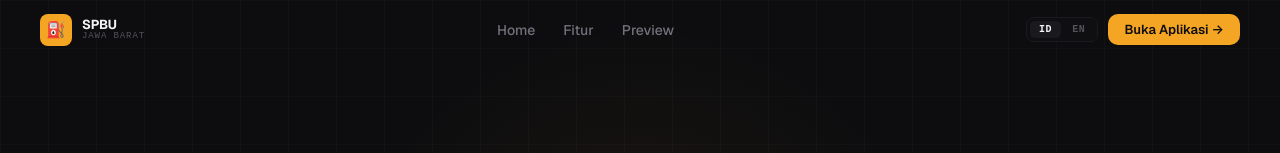
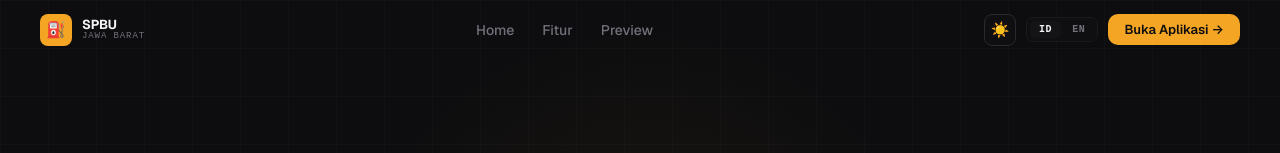
Before and after one commit to TYRX24/spbu-map, a React (Vite) app: page / in a window 1280 px wide. Shown: the top 153 px of the page. Built offline with nearby package versions, Linux system fonts and the light colour scheme.

Commit message:
feat: dark/light mode di landing page

```diff
--- a/src/pages/Landing.jsx
+++ b/src/pages/Landing.jsx
@@ -19,6 +19,8 @@ const FEATURES = [
 export default function Landing() {
   const [lang, setLang] = useState('id');
   const [scrolled, setScrolled] = useState(false);
+  const [theme, setTheme] = useState('dark');
+  const isDark = theme === 'dark';
 
   useEffect(() => {
     const fn = () => setScrolled(window.scrollY > 40);
@@ -26,15 +28,32 @@ export default function Landing() {
     return () => window.removeEventListener('scroll', fn);
   }, []);
 
+  useEffect(() => {
+    document.body.style.background = isDark ? '#0d0d0f' : '#f4f4f0';
+    document.body.style.color = isDark ? '#f4f4f5' : '#18181b';
+  }, [theme]);
+
+  const scrollTo = (id) => {
+    document.getElementById(id)?.scrollIntoView({ behavior: 'smooth', block: 'start' });
+  };
+
   const APP = '/map';
   const isId = lang === 'id';
 
-  const scrollTo = (id) => {
-  document.getElementById(id)?.scrollIntoView({ behavior: 'smooth', block: 'start' });
-    };
+  const c = {
+    bg:       isDark ? '#0d0d0f' : '#f4f4f0',
+    bgElev:   isDark ? '#0f0f11' : '#ffffff',
+    bgElev2:  isDark ? '#141416' : '#f0f0ec',
+    border:   isDark ? '#1a1a1e' : '#e0e0dc',
+    border2:  isDark ? '#2a2a2e' : '#d0d0cc',
+    fg:       isDark ? '#f4f4f5' : '#18181b',
+    fgMuted:  isDark ? '#a1a1aa' : '#52525b',
+    fgDim:    isDark ? '#71717a' : '#71717a',
+    navBg:    isDark ? 'rgba(13,13,15,0.92)' : 'rgba(244,244,240,0.92)',
+  };
 
   return (
-    <div style={{ fontFamily: "'Geist', -apple-system, system-ui, sans-serif", background: '#0d0d0f', color: '#f4f4f5', minHeight: '100vh' }}>
+    <div style={{ fontFamily: "'Geist', -apple-system, system-ui, sans-serif", background: c.bg, color: c.fg, minHeight: '100vh', transition: 'background 0.3s, color 0.3s' }}>
       <style>{`
         *, *::before, *::after { box-sizing: border-box; margin: 0; padding: 0; }
         html { scroll-behavior: smooth; }
@@ -43,12 +62,7 @@ export default function Landing() {
         .lp-btn { display:inline-flex; align-items:center; gap:8px; padding:12px 24px; border-radius:10px; font-size:14px; font-weight:600; font-family:inherit; cursor:pointer; border:none; transition:all 0.2s; }
         .lp-btn-primary { background:#f5a524; color:#0d0d0f; }
         .lp-btn-primary:hover { background:#f5b84a; transform:translateY(-1px); }
-        .lp-btn-ghost { background:transparent; color:#f4f4f5; border:1px solid #2a2a2e; }
-        .lp-btn-ghost:hover { background:#141416; }
-        .lp-nav-link { font-size:14px; color:#71717a; font-weight:500; transition:color 0.2s; }
-        .lp-nav-link:hover { color:#f4f4f5; }
-        .lp-card { background:#0f0f11; border:1px solid #1a1a1e; border-radius:14px; padding:24px; transition:border-color 0.2s; }
-        .lp-card:hover { border-color:#2a2a2e; }
+        .lp-nav-link { font-size:14px; font-weight:500; transition:color 0.2s; cursor:pointer; background:none; border:none; font-family:inherit; }
       `}</style>
 
       {/* NAVBAR */}
@@ -56,39 +70,63 @@ export default function Landing() {
         position: 'fixed', top: 0, left: 0, right: 0, zIndex: 100,
         height: 60, padding: '0 40px',
         display: 'flex', alignItems: 'center', justifyContent: 'space-between',
-        background: scrolled ? 'rgba(13,13,15,0.92)' : 'transparent',
+        background: scrolled ? c.navBg : 'transparent',
         backdropFilter: scrolled ? 'blur(16px)' : 'none',
-        borderBottom: scrolled ? '1px solid #1a1a1e' : '1px solid transparent',
+        borderBottom: scrolled ? `1px solid ${c.border}` : '1px solid transparent',
         transition: 'all 0.3s',
       }}>
-        <div style={{ display: 'flex', alignItems: 'center', gap: 10 }}>
-          <div style={{ width: 32, height: 32, borderRadius: 8, background: '#f5a524', display: 'flex', alignItems: 'center', justifyContent: 'center' }}>
+        {/* Logo */}
+        <a href="/" style={{ display: 'flex', alignItems: 'center', gap: 10 }}>
+          <div style={{ width: 32, height: 32, borderRadius: 8, background: '#f5a524', display: 'flex', alignItems: 'center', justifyContent: 'center', flexShrink: 0 }}>
             <span style={{ fontSize: 16 }}>⛽</span>
           </div>
           <div>
-            <div style={{ fontSize: 13, fontWeight: 800, letterSpacing: '-0.02em', lineHeight: 1 }}>SPBU</div>
-            <div style={{ fontSize: 9, color: '#52525b', fontFamily: 'monospace', letterSpacing: '0.1em' }}>JAWA BARAT</div>
+            <div style={{ fontSize: 13, fontWeight: 800, letterSpacing: '-0.02em', lineHeight: 1, color: c.fg }}>SPBU</div>
+            <div style={{ fontSize: 9, color: c.fgDim, fontFamily: 'monospace', letterSpacing: '0.1em' }}>JAWA BARAT</div>
           </div>
+        </a>
+
+        {/* Nav links */}
+        <div style={{ display: 'flex', alignItems: 'center', gap: 28 }}>
+          {[
+            { label: 'Home',                            id: 'hero'     },
+            { label: isId ? 'Fitur' : 'Features',       id: 'features' },
+            { label: 'Preview',                          id: 'preview'  },
+          ].map(n => (
+            <button key={n.id} onClick={() => scrollTo(n.id)} className="lp-nav-link"
+              style={{ color: c.fgDim }}
+              onMouseEnter={e => e.currentTarget.style.color = c.fg}
+              onMouseLeave={e => e.currentTarget.style.color = c.fgDim}
+            >{n.label}</button>
+          ))}
         </div>
 
-        <div style={{ display: 'flex', alignItems: 'center', gap: 28 }}>
-            <span onClick={() => scrollTo('hero')}    className="lp-nav-link" style={{ cursor:'pointer' }}>Home</span>
-            <span onClick={() => scrollTo('features')} className="lp-nav-link" style={{ cursor:'pointer' }}>{isId ? 'Fitur' : 'Features'}</span>
-            <span onClick={() => scrollTo('preview')}  className="lp-nav-link" style={{ cursor:'pointer' }}>Preview</span>
-        </div>
+        {/* Right side */}
+        <div style={{ display: 'flex', alignItems: 'center', gap: 10 }}>
+          {/* Theme toggle */}
+          <button onClick={() => setTheme(t => t === 'dark' ? 'light' : 'dark')} style={{
+            width: 32, height: 32, borderRadius: 8,
+            border: `1px solid ${c.border2}`,
+            background: c.bgElev, color: c.fg,
+            display: 'flex', alignItems: 'center', justifyContent: 'center',
+            cursor: 'pointer', fontSize: 15,
+          }}>
+            {isDark ? '☀️' : '🌙'}
+          </button>
 
-        <div style={{ display: 'flex', alignItems: 'center', gap: 10 }}>
-          <div style={{ display: 'flex', gap: 2, padding: 3, background: '#0f0f11', borderRadius: 7, border: '1px solid #1a1a1e' }}>
+          {/* Lang toggle */}
+          <div style={{ display: 'flex', gap: 2, padding: 3, background: c.bgElev, borderRadius: 7, border: `1px solid ${c.border}` }}>
             {['id', 'en'].map(L => (
               <button key={L} onClick={() => setLang(L)} style={{
                 padding: '3px 9px', fontSize: 10, fontWeight: 700, borderRadius: 5,
                 border: 'none', cursor: 'pointer', fontFamily: 'monospace',
                 textTransform: 'uppercase', letterSpacing: '0.06em', transition: 'all 0.15s',
-                background: lang === L ? '#1a1a1e' : 'transparent',
-                color: lang === L ? '#f4f4f5' : '#52525b',
+                background: lang === L ? c.bgElev2 : 'transparent',
+                color: lang === L ? c.fg : c.fgDim,
               }}>{L}</button>
             ))}
           </div>
+
           <a href={APP} className="lp-btn lp-btn-primary" style={{ padding: '7px 16px', fontSize: 13 }}>
             {isId ? 'Buka Aplikasi' : 'Open App'} →
           </a>
@@ -96,14 +134,14 @@ export default function Landing() {
       </nav>
 
       {/* HERO */}
-      <section style={{
+      <section id="hero" style={{
         minHeight: '100vh', display: 'flex', flexDirection: 'column',
         alignItems: 'center', justifyContent: 'center',
         padding: '120px 40px 80px', textAlign: 'center', position: 'relative', overflow: 'hidden',
       }}>
         <div style={{
           position: 'absolute', inset: 0, zIndex: 0,
-          backgroundImage: 'linear-gradient(rgba(255,255,255,0.02) 1px, transparent 1px), linear-gradient(90deg, rgba(255,255,255,0.02) 1px, transparent 1px)',
+          backgroundImage: `linear-gradient(${isDark ? 'rgba(255,255,255,0.02)' : 'rgba(0,0,0,0.04)'} 1px, transparent 1px), linear-gradient(90deg, ${isDark ? 'rgba(255,255,255,0.02)' : 'rgba(0,0,0,0.04)'} 1px, transparent 1px)`,
           backgroundSize: '48px 48px',
         }}/>
         <div style={{
@@ -125,13 +163,13 @@ export default function Landing() {
             </span>
           </div>
 
-          <h1 style={{ fontSize: 'clamp(44px, 7vw, 80px)', fontWeight: 900, letterSpacing: '-0.04em', lineHeight: 0.95, marginBottom: 24 }}>
+          <h1 style={{ fontSize: 'clamp(44px, 7vw, 80px)', fontWeight: 900, letterSpacing: '-0.04em', lineHeight: 0.95, marginBottom: 24, color: c.fg }}>
             <span style={{ display: 'block' }}>{isId ? 'Temukan SPBU' : 'Find the Nearest'}</span>
             <span style={{ display: 'block' }}>{isId ? 'Terdekat di' : 'Gas Station in'}</span>
             <span style={{ display: 'block', color: '#f5a524' }}>{isId ? 'Jawa Barat' : 'West Java'}</span>
           </h1>
 
-          <p style={{ fontSize: 17, color: '#71717a', lineHeight: 1.7, maxWidth: 520, margin: '0 auto 36px' }}>
+          <p style={{ fontSize: 17, color: c.fgDim, lineHeight: 1.7, maxWidth: 520, margin: '0 auto 36px' }}>
             {isId
               ? 'Peta interaktif 447 SPBU Jawa Barat — lengkap dengan harga BBM, fasilitas, dan petunjuk arah.'
               : 'Interactive map of 447 gas stations in West Java — with fuel prices, amenities, and directions.'}
@@ -141,9 +179,12 @@ export default function Landing() {
             <a href={APP} className="lp-btn lp-btn-primary">
               📍 {isId ? 'Buka Peta' : 'Open Map'}
             </a>
-            <a href="#features" className="lp-btn lp-btn-ghost">
+            <button onClick={() => scrollTo('features')} className="lp-btn" style={{
+              background: 'transparent', color: c.fg,
+              border: `1px solid ${c.border2}`,
+            }}>
               {isId ? 'Lihat Fitur' : 'See Features'}
-            </a>
+            </button>
           </div>
 
           <div style={{ display: 'flex', gap: 8, justifyContent: 'center', flexWrap: 'wrap', marginTop: 48 }}>
@@ -156,7 +197,7 @@ export default function Landing() {
                 <div style={{ width: 20, height: 20, borderRadius: 5, background: b.color, display: 'flex', alignItems: 'center', justifyContent: 'center', flexShrink: 0 }}>
                   <span style={{ fontSize: 8, fontWeight: 800, color: '#fff', fontFamily: 'monospace' }}>{b.short}</span>
                 </div>
-                <span style={{ fontSize: 12, color: '#a1a1aa', fontWeight: 500 }}>{b.name}</span>
+                <span style={{ fontSize: 12, color: c.fgMuted, fontWeight: 500 }}>{b.name}</span>
                 <span style={{ fontSize: 11, color: b.color, fontWeight: 700, fontFamily: 'monospace' }}>{b.count}</span>
               </div>
             ))}
@@ -170,16 +211,23 @@ export default function Landing() {
           <p style={{ fontSize: 11, fontWeight: 700, color: '#f5a524', letterSpacing: '0.1em', textTransform: 'uppercase', fontFamily: 'monospace', marginBottom: 10 }}>
             {isId ? 'Fitur' : 'Features'}
           </p>
-          <h2 style={{ fontSize: 'clamp(26px, 4vw, 38px)', fontWeight: 800, letterSpacing: '-0.03em' }}>
+          <h2 style={{ fontSize: 'clamp(26px, 4vw, 38px)', fontWeight: 800, letterSpacing: '-0.03em', color: c.fg }}>
             {isId ? 'Semua yang Kamu Butuhkan' : 'Everything You Need'}
           </h2>
         </div>
         <div style={{ display: 'grid', gridTemplateColumns: 'repeat(auto-fit, minmax(280px, 1fr))', gap: 14 }}>
           {FEATURES.map((f, i) => (
-            <div key={i} className="lp-card">
+            <div key={i} style={{
+              padding: 24, borderRadius: 14,
+              background: c.bgElev, border: `1px solid ${c.border}`,
+              transition: 'border-color 0.2s, transform 0.2s',
+            }}
+              onMouseEnter={e => { e.currentTarget.style.borderColor = c.border2; e.currentTarget.style.transform = 'translateY(-3px)'; }}
+              onMouseLeave={e => { e.currentTarget.style.borderColor = c.border; e.currentTarget.style.transform = 'translateY(0)'; }}
+            >
               <div style={{ fontSize: 26, marginBottom: 14 }}>{f.icon}</div>
-              <h3 style={{ fontSize: 15, fontWeight: 700, marginBottom: 8, letterSpacing: '-0.01em' }}>{isId ? f.id : f.en}</h3>
-              <p style={{ fontSize: 13, color: '#71717a', lineHeight: 1.65 }}>{isId ? f.desc_id : f.desc_en}</p>
+              <h3 style={{ fontSize: 15, fontWeight: 700, marginBottom: 8, letterSpacing: '-0.01em', color: c.fg }}>{isId ? f.id : f.en}</h3>
+              <p style={{ fontSize: 13, color: c.fgDim, lineHeight: 1.65 }}>{isId ? f.desc_id : f.desc_en}</p>
             </div>
           ))}
         </div>
@@ -189,16 +237,16 @@ export default function Landing() {
       <section id="preview" style={{ padding: '80px 40px', maxWidth: 1100, margin: '0 auto' }}>
         <div style={{ textAlign: 'center', marginBottom: 40 }}>
           <p style={{ fontSize: 11, fontWeight: 700, color: '#f5a524', letterSpacing: '0.1em', textTransform: 'uppercase', fontFamily: 'monospace', marginBottom: 10 }}>Preview</p>
-          <h2 style={{ fontSize: 'clamp(26px, 4vw, 38px)', fontWeight: 800, letterSpacing: '-0.03em' }}>
+          <h2 style={{ fontSize: 'clamp(26px, 4vw, 38px)', fontWeight: 800, letterSpacing: '-0.03em', color: c.fg }}>
             {isId ? 'Lihat Aplikasinya' : 'See It in Action'}
           </h2>
         </div>
-        <div style={{ borderRadius: 16, overflow: 'hidden', border: '1px solid #1a1a1e', boxShadow: '0 32px 64px -16px rgba(0,0,0,0.7)' }}>
-          <div style={{ background: '#0f0f11', padding: '10px 14px', display: 'flex', alignItems: 'center', gap: 8, borderBottom: '1px solid #1a1a1e' }}>
+        <div style={{ borderRadius: 16, overflow: 'hidden', border: `1px solid ${c.border}`, boxShadow: isDark ? '0 32px 64px -16px rgba(0,0,0,0.7)' : '0 32px 64px -16px rgba(0,0,0,0.15)' }}>
+          <div style={{ background: c.bgElev, padding: '10px 14px', display: 'flex', alignItems: 'center', gap: 8, borderBottom: `1px solid ${c.border}` }}>
             <div style={{ display: 'flex', gap: 5 }}>
-              {['#ff5f56','#ffbd2e','#27c93f'].map(c => <div key={c} style={{ width: 10, height: 10, borderRadius: '50%', background: c }}/>)}
+              {['#ff5f56','#ffbd2e','#27c93f'].map(col => <div key={col} style={{ width: 10, height: 10, borderRadius: '50%', background: col }}/>)}
             </div>
-            <div style={{ flex: 1, background: '#0d0d0f', borderRadius: 5, padding: '4px 10px', fontSize: 11, color: '#52525b', fontFamily: 'monospace' }}>
+            <div style={{ flex: 1, background: c.bg, borderRadius: 5, padding: '4px 10px', fontSize: 11, color: c.fgDim, fontFamily: 'monospace' }}>
               spbu-map.vercel.app
             </div>
           </div>
@@ -212,12 +260,12 @@ export default function Landing() {
       </section>
 
       {/* FOOTER */}
-      <footer style={{ borderTop: '1px solid #1a1a1e', padding: '28px 40px', marginTop: 40 }}>
+      <footer style={{ borderTop: `1px solid ${c.border}`, padding: '28px 40px', marginTop: 40 }}>
         <div style={{ maxWidth: 1100, margin: '0 auto', display: 'flex', alignItems: 'center', justifyContent: 'space-between', flexWrap: 'wrap', gap: 12 }}>
-          <div style={{ fontSize: 12, color: '#52525b' }}>
+          <div style={{ fontSize: 12, color: c.fgDim }}>
             {isId ? 'Tugas Besar TPBW · Teknik Komputer · Telkom University' : 'TPBW Final Project · Computer Engineering · Telkom University'}
           </div>
-          <div style={{ fontSize: 12, color: '#52525b', display: 'flex', gap: 12, alignItems: 'center' }}>
+          <div style={{ fontSize: 12, color: c.fgDim, display: 'flex', gap: 12, alignItems: 'center' }}>
             <span>React + Leaflet</span>
             <span>·</span>
             <span>OpenStreetMap</span>
```
